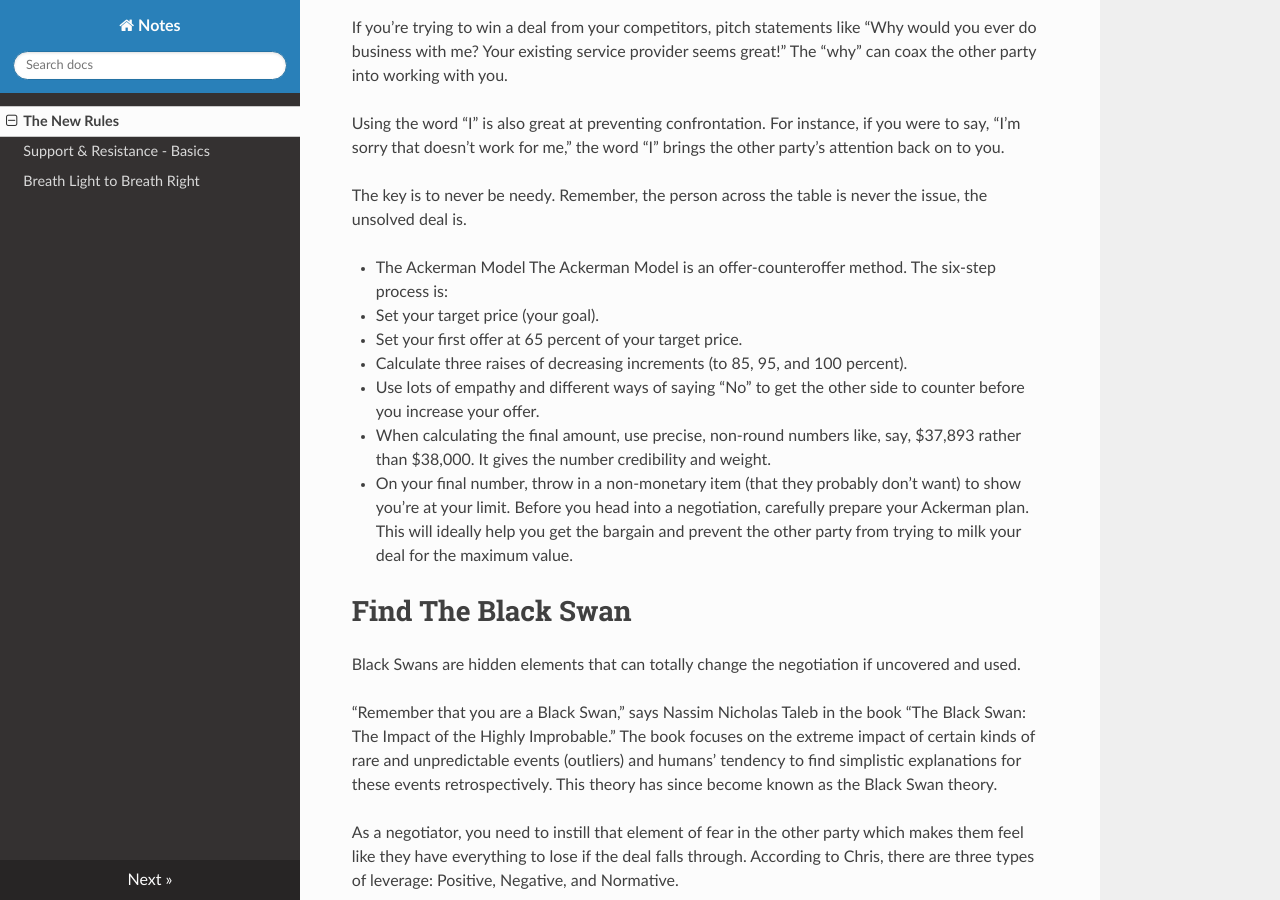
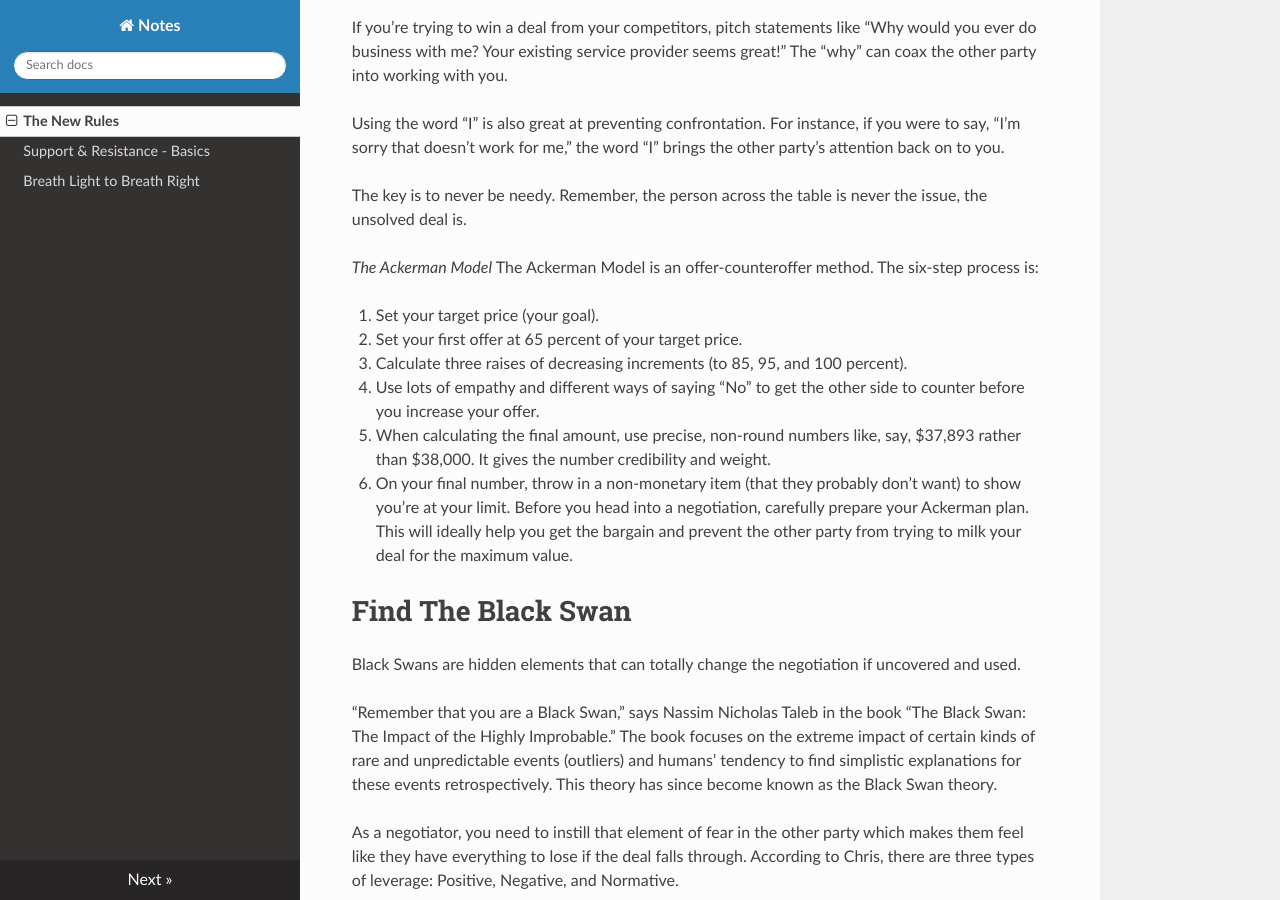
Before and after one commit to mattzab/notes, an MkDocs documentation site: the page built from docs/Never-Split-The-Difference.md, in a window 1280 px wide and 900 px high, scrolled down 5144 px. Built offline with MkDocs 1.6.1, drawn with Linux system fonts in a browser that asks for light colours; nearby versions of some CDN libraries.

```diff
--- a/docs/Never-Split-The-Difference.md
+++ b/docs/Never-Split-The-Difference.md
@@ -140,7 +140,7 @@
 
 The key is to never be needy. Remember, the person across the table is never the issue, the unsolved deal is.
 
-* The Ackerman Model
+*The Ackerman Model*
 The Ackerman Model is an offer-counteroffer method. The six-step process is:
 
 1. Set your target price (your goal).
```
